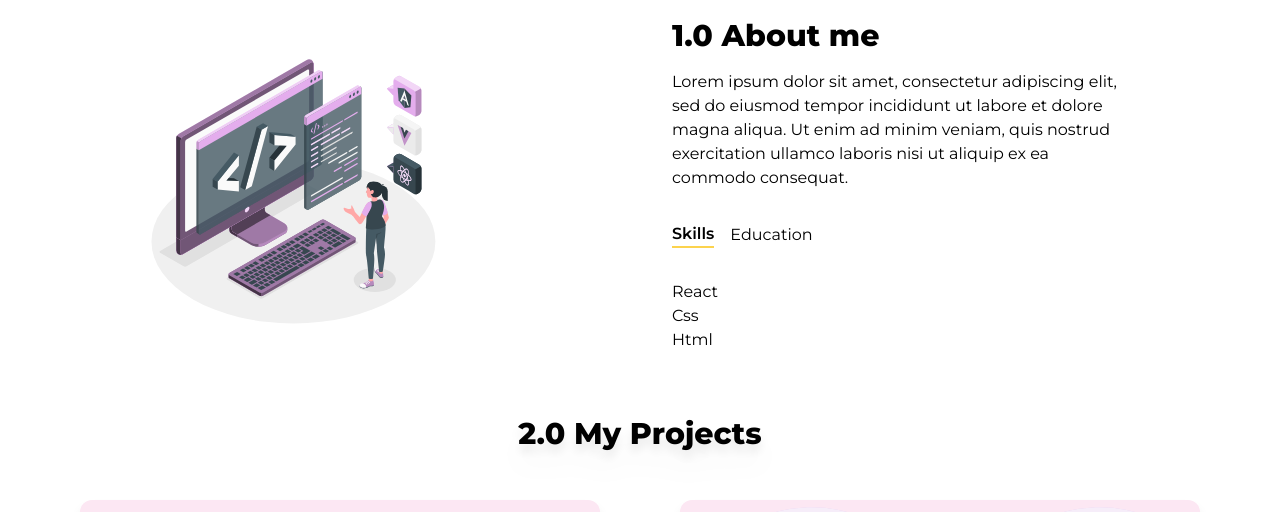
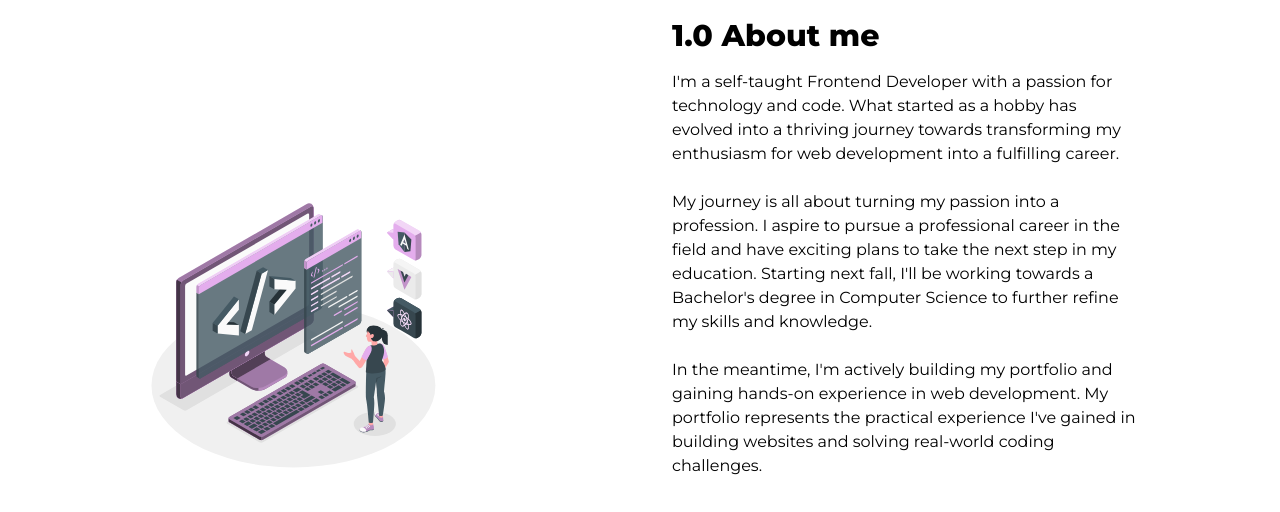
Before and after one commit to Aliciaolofsson/aliciaolofsson, a Next.js app: page / in a window 1280 px wide. Shown: the part 434-946 px from the top of the page. Built offline with nearby package versions, Linux system fonts and the light colour scheme.

Commit message:
add info about myself

```diff
--- a/src/app/components/About.tsx
+++ b/src/app/components/About.tsx
@@ -16,11 +16,13 @@ const TAB_DATA = [
     ),
   },
   {
-    title: 'education',
-    id: 'education',
+    title: 'resources',
+    id: 'resources',
     content: (
       <ul>
         <li>Codecademy</li>
+        <li>FreeCodeCamp</li>
+        <li>Udemy</li>
       </ul>
     ),
   },
@@ -46,10 +48,25 @@ export default function About() {
         <div className='mt-4 md:mt-0 flex flex-col h-full'>
           <h2 className='text-3xl font-bold mb-4'>1.0 About me</h2>
           <p>
-            Lorem ipsum dolor sit amet, consectetur adipiscing elit, sed do
-            eiusmod tempor incididunt ut labore et dolore magna aliqua. Ut enim
-            ad minim veniam, quis nostrud exercitation ullamco laboris nisi ut
-            aliquip ex ea commodo consequat.
+            I'm a self-taught Frontend Developer with a passion for technology
+            and code. What started as a hobby has evolved into a thriving
+            journey towards transforming my enthusiasm for web development into
+            a fulfilling career.
+          </p>
+          <br />
+          <p>
+            My journey is all about turning my passion into a profession. I
+            aspire to pursue a professional career in the field and have
+            exciting plans to take the next step in my education. Starting next
+            fall, I'll be working towards a Bachelor's degree in Computer
+            Science to further refine my skills and knowledge.
+          </p>
+          <br />
+          <p>
+            In the meantime, I'm actively building my portfolio and gaining
+            hands-on experience in web development. My portfolio represents the
+            practical experience I've gained in building websites and solving
+            real-world coding challenges.
           </p>
           <div className='flex flex-row mt-8'>
             <TabButton
@@ -59,8 +76,8 @@ export default function About() {
               Skills
             </TabButton>
             <TabButton
-              active={tab === 'education'}
-              selectTab={() => handleTabChange('education')}
+              active={tab === 'resources'}
+              selectTab={() => handleTabChange('resources')}
             >
               Education
             </TabButton>
--- a/src/app/components/ProjectSection.tsx
+++ b/src/app/components/ProjectSection.tsx
@@ -8,7 +8,7 @@ const projectData = [
     description: 'A webbapp for the equestrian community',
     image: 'images/aboutImg.svg',
     gitUrl: 'https://github.com/Aliciaolofsson/equisync',
-    previewUrl: '/https://equisync.vercel.app/',
+    previewUrl: 'https://equisync.vercel.app/',
   },
   {
     id: 2,
@@ -16,7 +16,7 @@ const projectData = [
     stack: 'Next js, tailwindcss, resend',
     description: 'Website for a small vaccination clinic',
     image: 'images/heroImg.svg',
-    gitUrl: '/github.com/Aliciaolofsson/sskpraktikenosd',
+    gitUrl: 'https://github.com/Aliciaolofsson/sskpraktikenosd',
     previewUrl: '/vercel.com',
   },
   {
@@ -25,8 +25,8 @@ const projectData = [
     stack: 'Next js, tailwindcss, resend',
     description: 'This portfolio',
     image: 'images/heroImg.svg',
-    gitUrl: '/',
-    previewUrl: '/aliciaolofsson.com',
+    gitUrl: 'https://github.com/Aliciaolofsson/aliciaolofsson',
+    previewUrl: 'https://aliciaolofsson.com/',
   },
 ];
 
```
